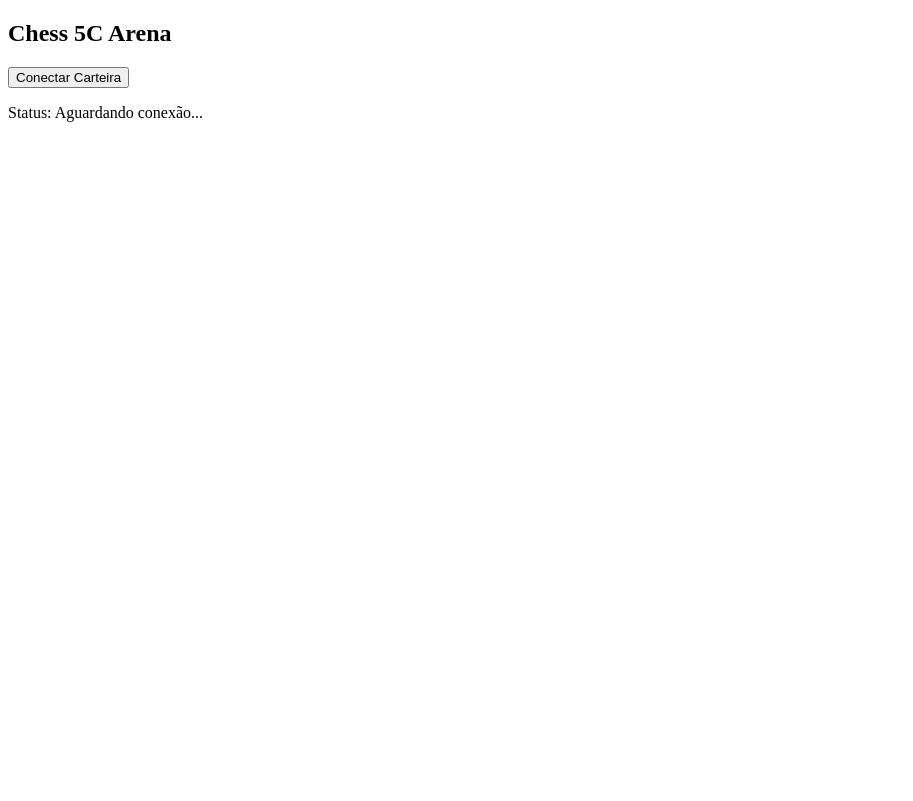
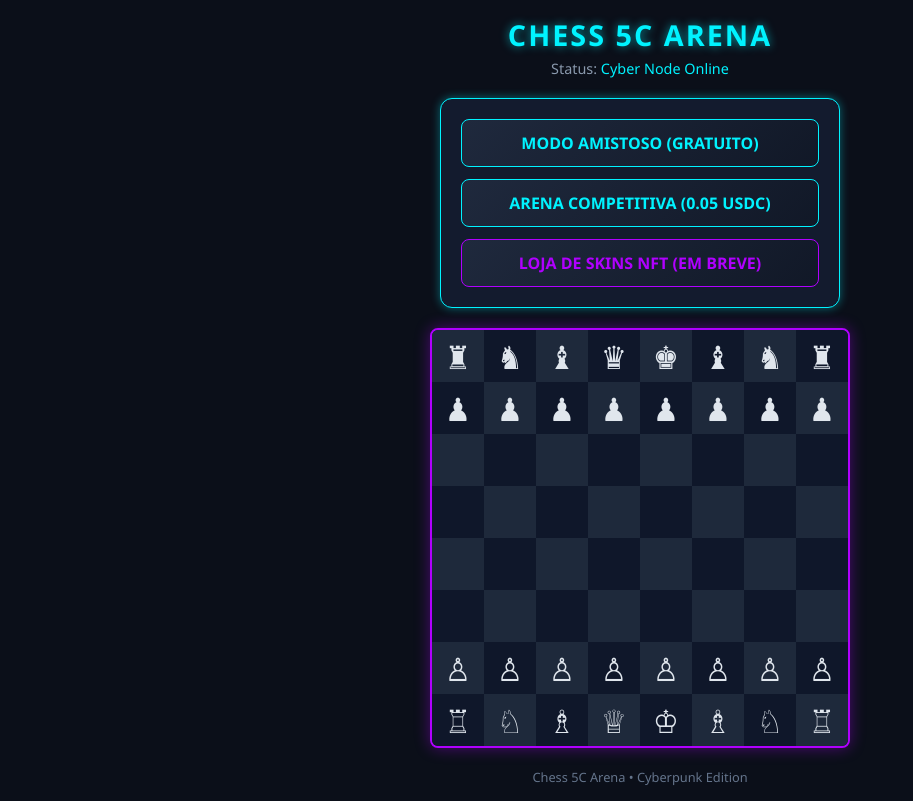
Before and after one commit to jeffersonspereira93-bit/chess-5c, a plain HTML site: page index.html in a window 1280 px wide. Shown: the whole page, without its empty margins (0-913 px from the left). Drawn offline with nearby package versions, Linux system fonts and the light colour scheme.

Commit message:
Cyberpunk Edition: layout 1:1 e visual neon

```diff
--- a/index.html
+++ b/index.html
@@ -1,36 +1,69 @@
 <!DOCTYPE html>
 <html lang="pt-BR">
 <head>
-<meta charset="UTF-8">
-<meta name="viewport" content="width=device-width, initial-scale=1.0, maximum-scale=1.0, user-scalable=no">
-<title>Chess 5C - Arena Web3</title>
-<script src="https://cdnjs.cloudflare.com/ajax/libs/chess.js/0.10.3/chess.min.js"></script>
-<link rel="stylesheet" href="style.css">
+    <meta charset="UTF-8">
+    <meta name="viewport" content="width=device-width, initial-scale=1.0">
+    <title>Chess 5C Arena | Cyberpunk Edition</title>
+    <style>
+        :root {
+            --bg-color: #0b0f19;
+            --panel-bg: #131b2e;
+            --neon-cyan: #00f3ff;
+            --neon-purple: #b000ff;
+            --text-color: #e0e6ed;
+            --border-glow: 0 0 10px rgba(0, 243, 255, 0.4);
+        }
+        * { box-sizing: border-box; margin: 0; padding: 0; font-family: 'Segoe UI', Tahoma, Geneva, Verdana, sans-serif; }
+        body { background-color: var(--bg-color); color: var(--text-color); display: flex; flex-direction: column; align-items: center; justify-content: flex-start; min-height: 100vh; padding: 15px; }
+        header { text-align: center; margin-bottom: 20px; }
+        h1 { font-size: 1.8rem; color: var(--neon-cyan); text-shadow: 0 0 10px rgba(0, 243, 255, 0.6); letter-spacing: 2px; }
+        .status-container { font-size: 0.9rem; color: #8a99ad; margin-top: 5px; }
+        .menu-panel { background-color: var(--panel-bg); border: 1px solid var(--neon-cyan); box-shadow: var(--border-glow); border-radius: 12px; padding: 20px; width: 100%; max-width: 400px; display: flex; flex-direction: column; gap: 12px; margin-bottom: 20px; }
+        .btn-cyber { background: linear-gradient(135deg, #1f293d 0%, #111827 100%); border: 1px solid var(--neon-cyan); color: var(--neon-cyan); padding: 12px; border-radius: 8px; font-size: 1rem; font-weight: bold; cursor: pointer; transition: all 0.3s ease; text-align: center; text-transform: uppercase; }
+        .btn-cyber:hover { background-color: var(--neon-cyan); color: var(--bg-color); box-shadow: 0 0 15px var(--neon-cyan); }
+        #board-container { width: 100%; max-width: 420px; aspect-ratio: 1 / 1; background: var(--panel-bg); border: 2px solid var(--neon-purple); box-shadow: 0 0 15px rgba(176, 0, 255, 0.4); border-radius: 8px; display: grid; grid-template-columns: repeat(8, 1fr); grid-template-rows: repeat(8, 1fr); overflow: hidden; }
+        .square { display: flex; align-items: center; justify-content: center; font-size: 2rem; cursor: pointer; user-select: none; }
+        .square.light { background-color: #1e293b; }
+        .square.dark { background-color: #0f172a; }
+        footer { margin-top: 20px; font-size: 0.8rem; color: #64748b; text-align: center; }
+    </style>
 </head>
 <body>
-<div class="arena-container">
-<h2>Chess 5C Arena</h2>
-<button id="connectBtn">Conectar Carteira</button>
-<div id="gameModes" style="display:none; width: 100%;">
-<button id="friendlyBtn" class="btn-secondary">Modo Amistoso (Gratuito)</button>
-<button id="joinBtn">Arena Competitiva (0.05 USDC)</button>
-<button id="nftStoreBtn" class="btn-nft">Loja de Skins NFT (Em Breve)</button>
-</div>
-<p id="status">Status: Aguardando conexão...</p>
-<div id="boardContainer" style="display:none;">
-  <div class="player-panel">
-    <div class="player-info">👑 KingKong</div>
-    <div class="timer" id="timerBlack">10:00</div>
-  </div>
-  <div id="board"></div>
-  <div class="player-panel">
-    <div class="player-info">🛡️ Jefferson</div>
-    <div class="timer" id="timerWhite">10:00</div>
-  </div>
-  <button id="exitBtn" class="btn-secondary" style="margin-top: 6px; padding: 8px; font-size: 12px;">Sair / Voltar</button>
-</div>
-</div>
-<script src="https://cdnjs.cloudflare.com/ajax/libs/ethers/6.7.0/ethers.umd.min.js"></script>
-<script src="game.js"></script>
+    <header>
+        <h1>CHESS 5C ARENA</h1>
+        <div class="status-container">Status: <span style="color: var(--neon-cyan);">Cyber Node Online</span></div>
+    </header>
+    <div class="menu-panel">
+        <button class="btn-cyber" onclick="alert('Modo Amistoso Iniciado!')">Modo Amistoso (Gratuito)</button>
+        <button class="btn-cyber" onclick="alert('Arena Competitiva Iniciada!')">Arena Competitiva (0.05 USDC)</button>
+        <button class="btn-cyber" style="border-color: var(--neon-purple); color: var(--neon-purple);" onclick="alert('Loja NFT em breve!')">Loja de Skins NFT (Em Breve)</button>
+    </div>
+    <div id="board-container"></div>
+    <footer>Chess 5C Arena &bull; Cyberpunk Edition</footer>
+    <script>
+        function createBoard() {
+            const board = document.getElementById('board-container');
+            board.innerHTML = '';
+            const pieces = [
+                ["♜","♞","♝","♛","♚","♝","♞","♜"],
+                ["♟","♟","♟","♟","♟","♟","♟","♟"],
+                ["","","","","","","",""],
+                ["","","","","","","",""],
+                ["","","","","","","",""],
+                ["","","","","","","",""],
+                ["♙","♙","♙","♙","♙","♙","♙","♙"],
+                ["♖","♘","♗","♕","♔","♗","♘","♖"]
+            ];
+            for (let r = 0; r < 8; r++) {
+                for (let c = 0; c < 8; c++) {
+                    const sq = document.createElement('div');
+                    sq.className = `square ${(r + c) % 2 === 0 ? 'light' : 'dark'}`;
+                    sq.textContent = pieces[r][c];
+                    board.appendChild(sq);
+                }
+            }
+        }
+        window.onload = createBoard;
+    </script>
 </body>
 </html>
```
